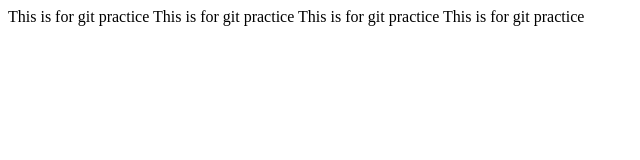
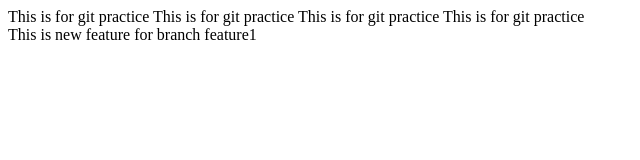
Before and after one commit to zariski-math/local-repo, a plain HTML site: page index.html in a window 1280 px wide. Shown: the whole page, without its empty margins (0-640 px from the left). Drawn offline with Linux system fonts and the light colour scheme.

Commit message:
add a feature

```diff
--- a/index.html
+++ b/index.html
@@ -2,3 +2,5 @@
 <p1>This is for git practice</p1>
 <p1>This is for git practice</p1>
 <p1>This is for git practice</p1>
+<br>
+<p1>This is new feature for branch feature1</p1>
```
